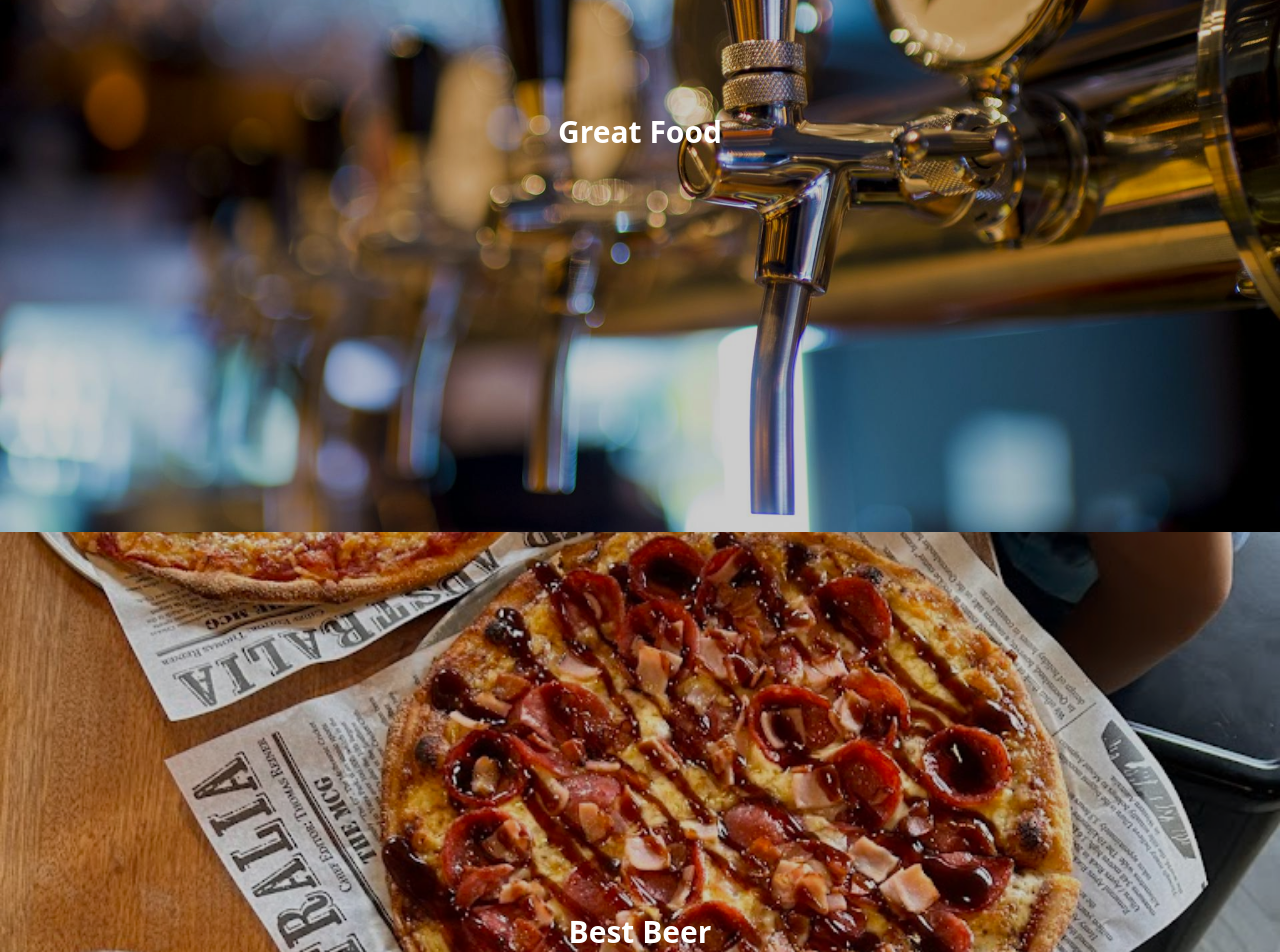
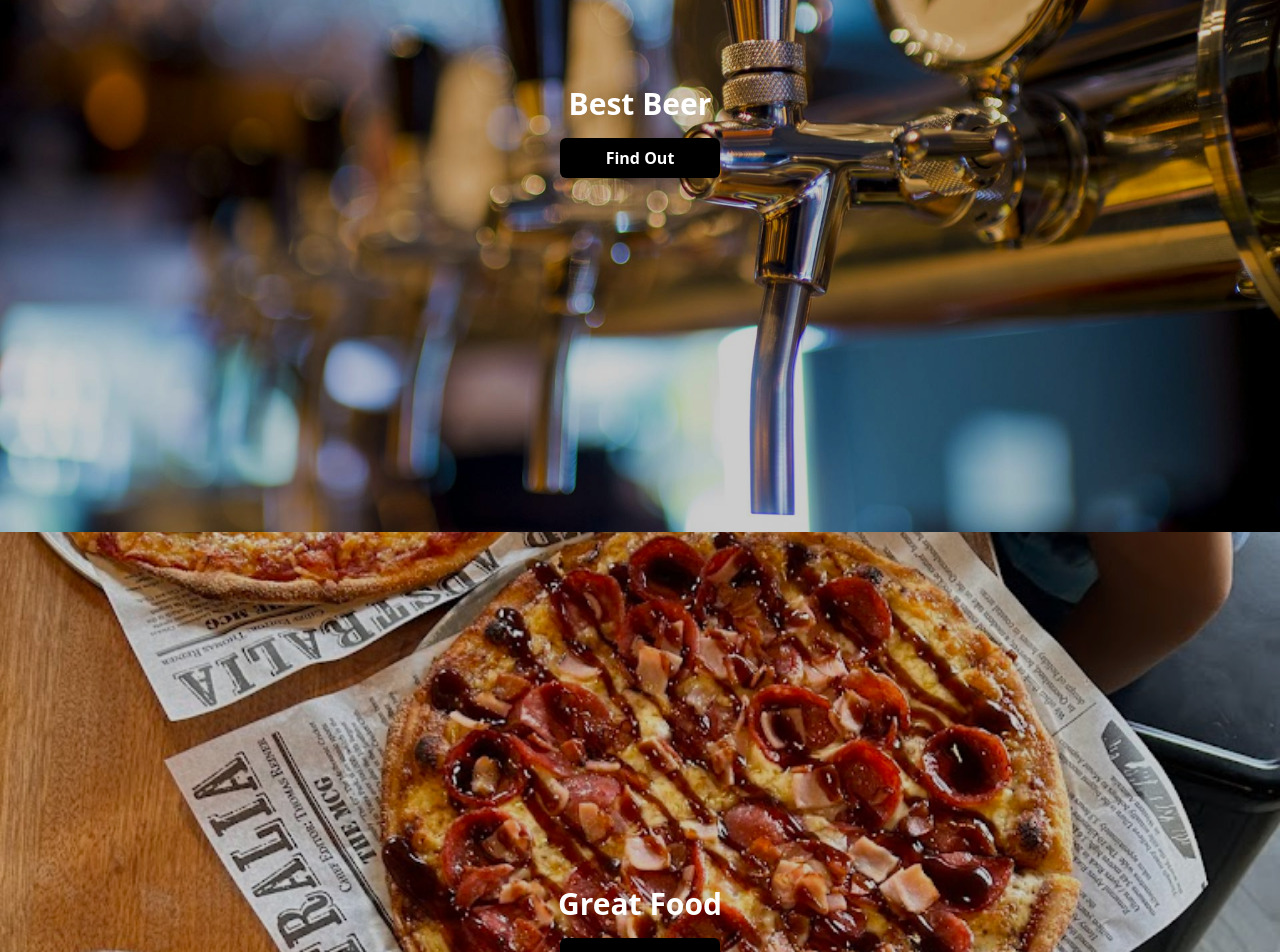
Before and after one commit to LemonTheSour/brewgarage, a Next.js app: page / in a window 1280 px wide. Shown: the part 1100-2052 px from the top of the page. Built offline with nearby package versions, Linux system fonts and the light colour scheme.

Commit message:
updated navbar to include placeholder logo

```diff
--- a/components/homecard.tsx
+++ b/components/homecard.tsx
@@ -1,13 +1,23 @@
+import Link from "next/link";
+
 interface HomeCardProps {
   title: string;
   background: string;
+  link: string;
 }
 
-export default function HomeCard({ title, background }: HomeCardProps) {
+export default function HomeCard({ title, background, link }: HomeCardProps) {
   return (
     <div className="flex justify-center items-center">
-      <div className={background}></div>
-      <div className="text-3xl text-white font-bold absolute">{title}</div>
+      <div className={background} />
+      <div className="flex flex-col justify-center items-center absolute">
+        <div className="text-3xl text-white font-bold">{title}</div>
+        <Link href={link}>
+          <button className="flex justify-center items-center w-40 h-10 bg-black text-white text-center font-bold rounded-md mt-4">
+            Find Out
+          </button>
+        </Link>
+      </div>
     </div>
   );
 }
--- a/components/navbar.tsx
+++ b/components/navbar.tsx
@@ -7,6 +7,7 @@ import { Icon } from "@iconify/react";
 import { useState } from "react";
 import Sidebar from "./sidebar";
 import Infobar from "./infobar";
+import Image from "next/image";
 
 const khand = Khand({
   subsets: ["latin"],
@@ -72,14 +73,21 @@ export default function NavBar() {
       return (
         // Return phone sized navbar
         <div>
-          <div className="grid grid-cols-3 grid-rows-1 w-full bg-black h-8 text-white fixed z-50">
+          <div className="grid grid-cols-3 grid-rows-1 w-full bg-black h-12 text-white fixed z-50">
             <button
               onClick={() => setExpanded(!expanded)}
-              className="pl-3 grid col-span-1"
+              className="pl-3 grid col-span-1 self-center"
             >
-              <Icon icon="pajamas:hamburger" width="30" height="30" />
+              <Icon icon="pajamas:hamburger" width="40" height="40" />
             </button>
-            <div className="justify-self-center">Brew Garage</div>
+            <div className="justify-self-center">
+              <Image
+                src="/images/BrewGarage_Logo.png"
+                alt={"Test"}
+                width={60}
+                height={60}
+              />
+            </div>
           </div>
           <Sidebar expanded={expanded} setExpanded={() => setExpanded(false)} />
         </div>
--- a/src/app/page.tsx
+++ b/src/app/page.tsx
@@ -11,9 +11,9 @@ export default function Home() {
   return (
     <div className="w-full">
       <HomeCard {...HomeCardTitles.Menu} />
-      <HomeCard {...HomeCardTitles.Item2} />
-      <HomeCard {...HomeCardTitles.Item3} />
-      <HomeCard {...HomeCardTitles.Item4} />
+      <HomeCard {...HomeCardTitles.Beer} />
+      <HomeCard {...HomeCardTitles.Food} />
+      <HomeCard {...HomeCardTitles.Merch} />
     </div>
   );
 }
--- a/src/data/home.json
+++ b/src/data/home.json
@@ -1,18 +1,22 @@
 {
     "Menu": {
         "background": "w-full h-125 bg-[url('/images/Brew-Garage.png')] bg-center bg-cover bg-no-repeat brightness-80 md:h-screen relative",
-        "title": "Brew Garage"
+        "title": "Brew Garage",
+        "link": "/about"
     },
-    "Item2": {
+    "Food": {
+        "background": "w-full h-125 bg-[url('/images/pizza.jpg')] bg-center bg-cover bg-no-repeat brightness-80 md:h-screen relative",
+        "title": "Great Food",
+        "link": "/menu"
+    },
+    "Beer": {
         "background": "w-full h-125 bg-[url('/images/home_brew.jpg')] bg-center bg-cover bg-no-repeat brightness-80 md:h-screen relative",
-        "title": "Great Food"
+        "title": "Best Beer",
+        "link": "/menu"
     },
-    "Item3": {
-        "background": "w-full h-125 bg-[url('/images/pizza.jpg')] bg-center bg-cover bg-no-repeat brightness-80 md:h-screen relative",
-        "title": "Best Beer"
-    },
-    "Item4": {
+    "Merch": {
         "background": "w-full h-125 bg-[url('/images/Great_merch.jpg')] bg-center bg-cover bg-no-repeat brightness-80 md:h-screen relative",
-        "title": "Mega Merch"
+        "title": "Mega Merch",
+        "link": "/merch"
     }
 }
```
Also changed, not shown: public/images/BrewGarage_Logo.png (added).
